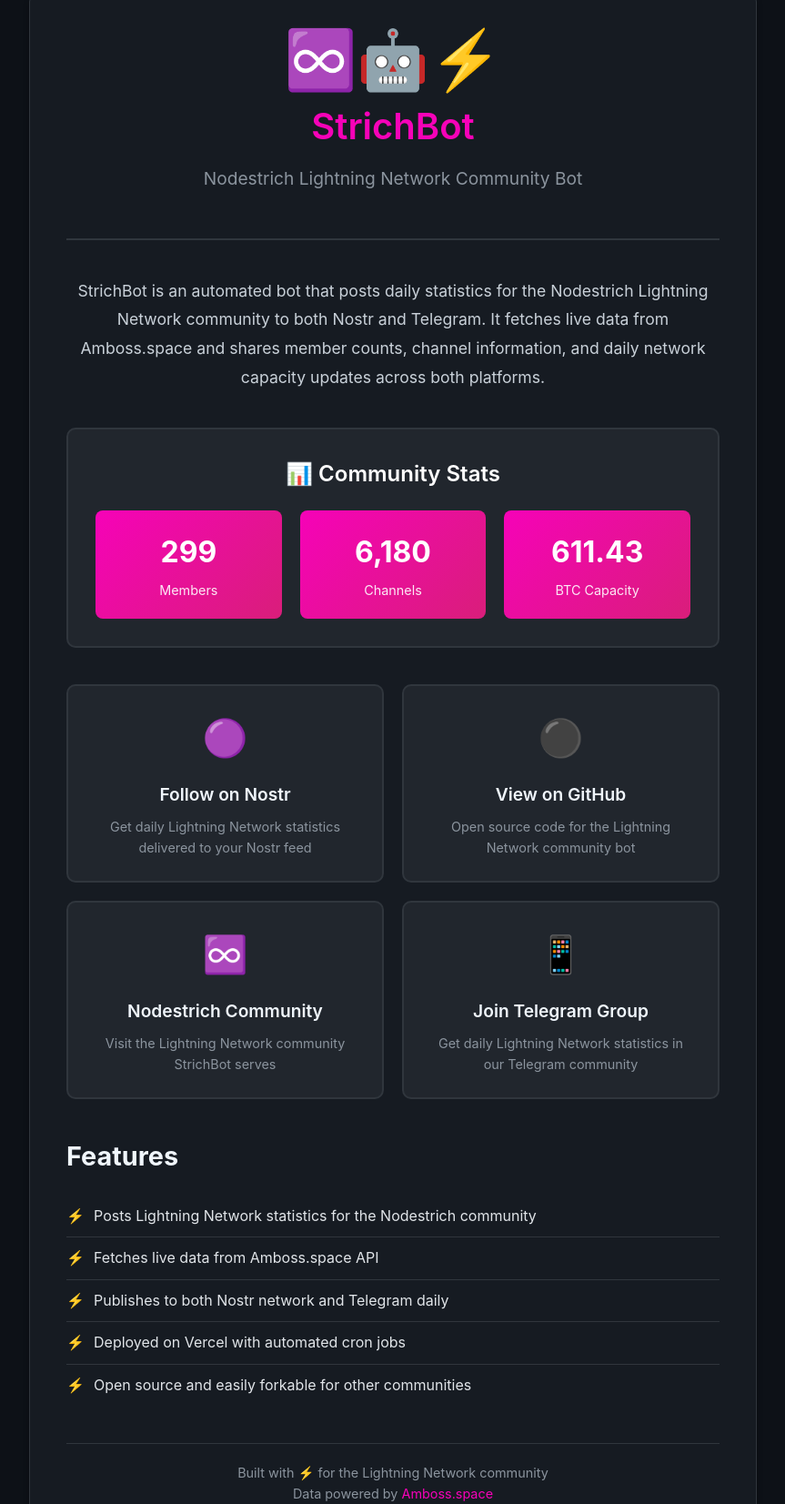
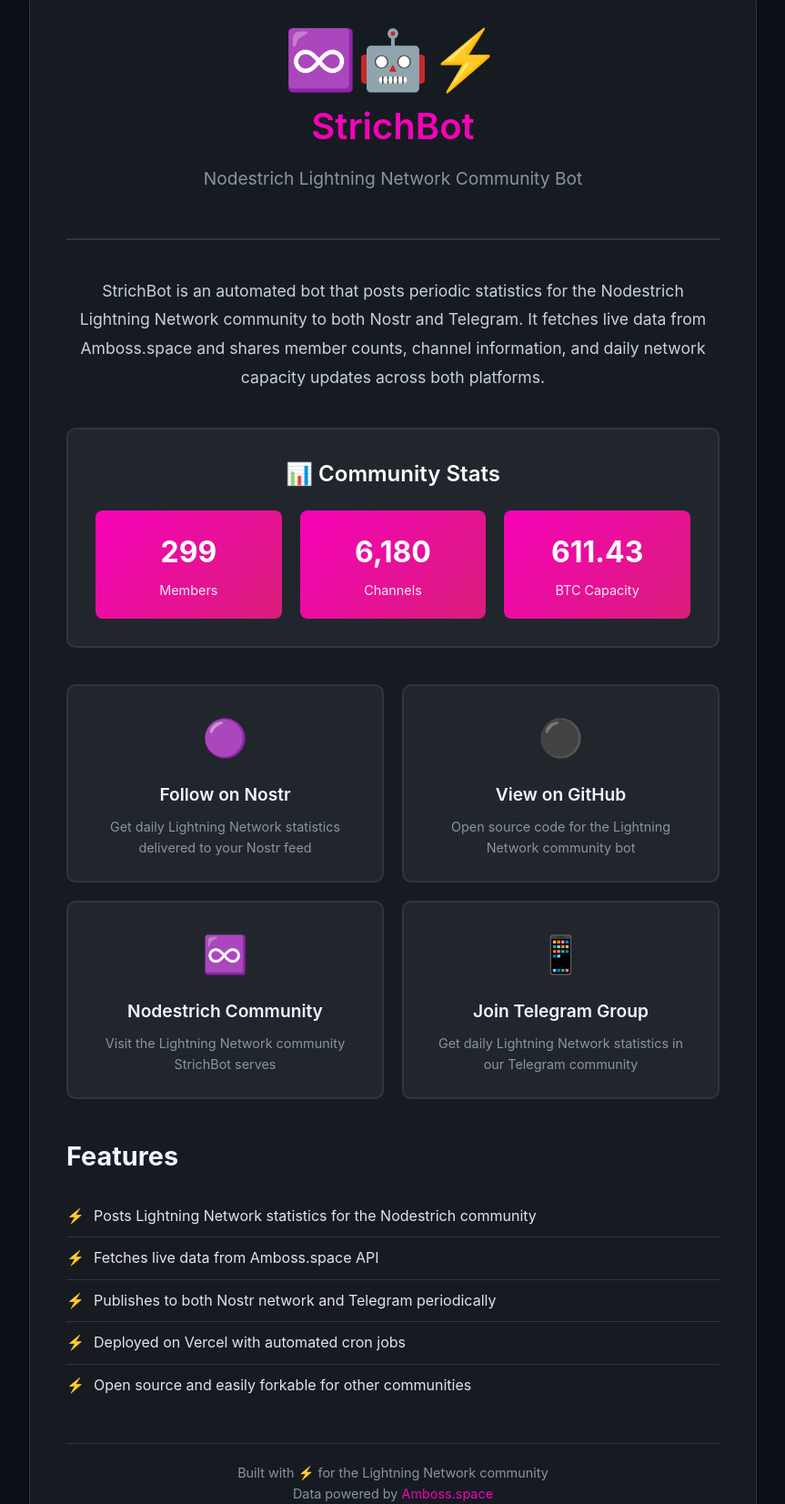
Before and after one commit to dmnyc/strichbot, a website: page public/index.html in a window 1280 px wide. Shown: the part 28-1681 px from the top of the page at 91% size, without its empty margins (208-1071 px from the left). Drawn offline with Linux system fonts and the light colour scheme; no server answers.

Commit message:
Revised schedule descriptions

```diff
--- a/public/index.html
+++ b/public/index.html
@@ -230,7 +230,7 @@
         </div>
 
         <div class="description">
-            StrichBot is an automated bot that posts daily statistics for the Nodestrich Lightning Network community to both Nostr and Telegram.
+            StrichBot is an automated bot that posts periodic statistics for the Nodestrich Lightning Network community to both Nostr and Telegram.
             It fetches live data from Amboss.space and shares member counts, channel information, and daily network capacity updates across both platforms.
         </div>
 
@@ -283,7 +283,7 @@
             <ul>
                 <li>Posts Lightning Network statistics for the Nodestrich community</li>
                 <li>Fetches live data from Amboss.space API</li>
-                <li>Publishes to both Nostr network and Telegram daily</li>
+                <li>Publishes to both Nostr network and Telegram periodically</li>
                 <li>Deployed on Vercel with automated cron jobs</li>
                 <li>Open source and easily forkable for other communities</li>
             </ul>
```
